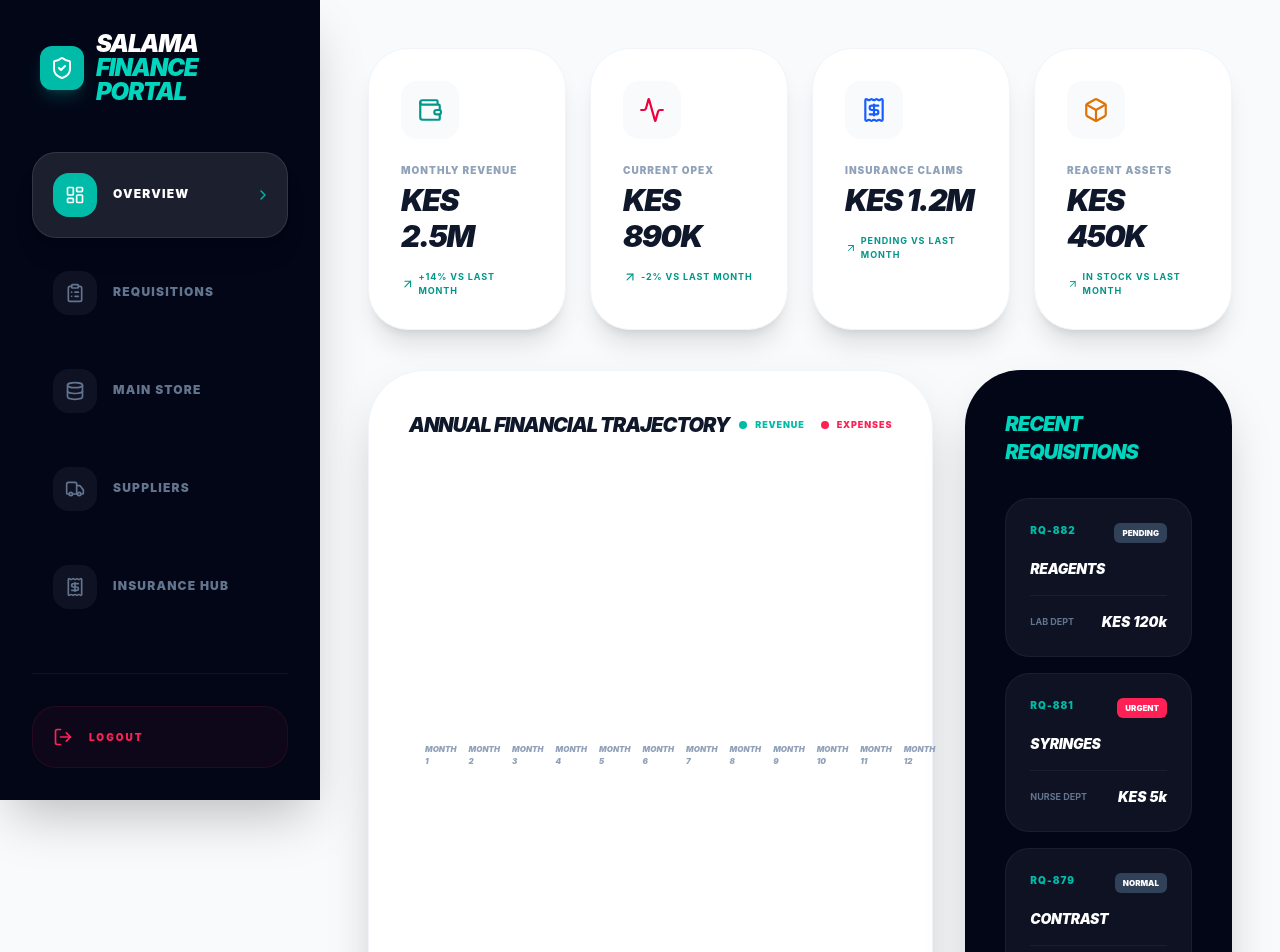
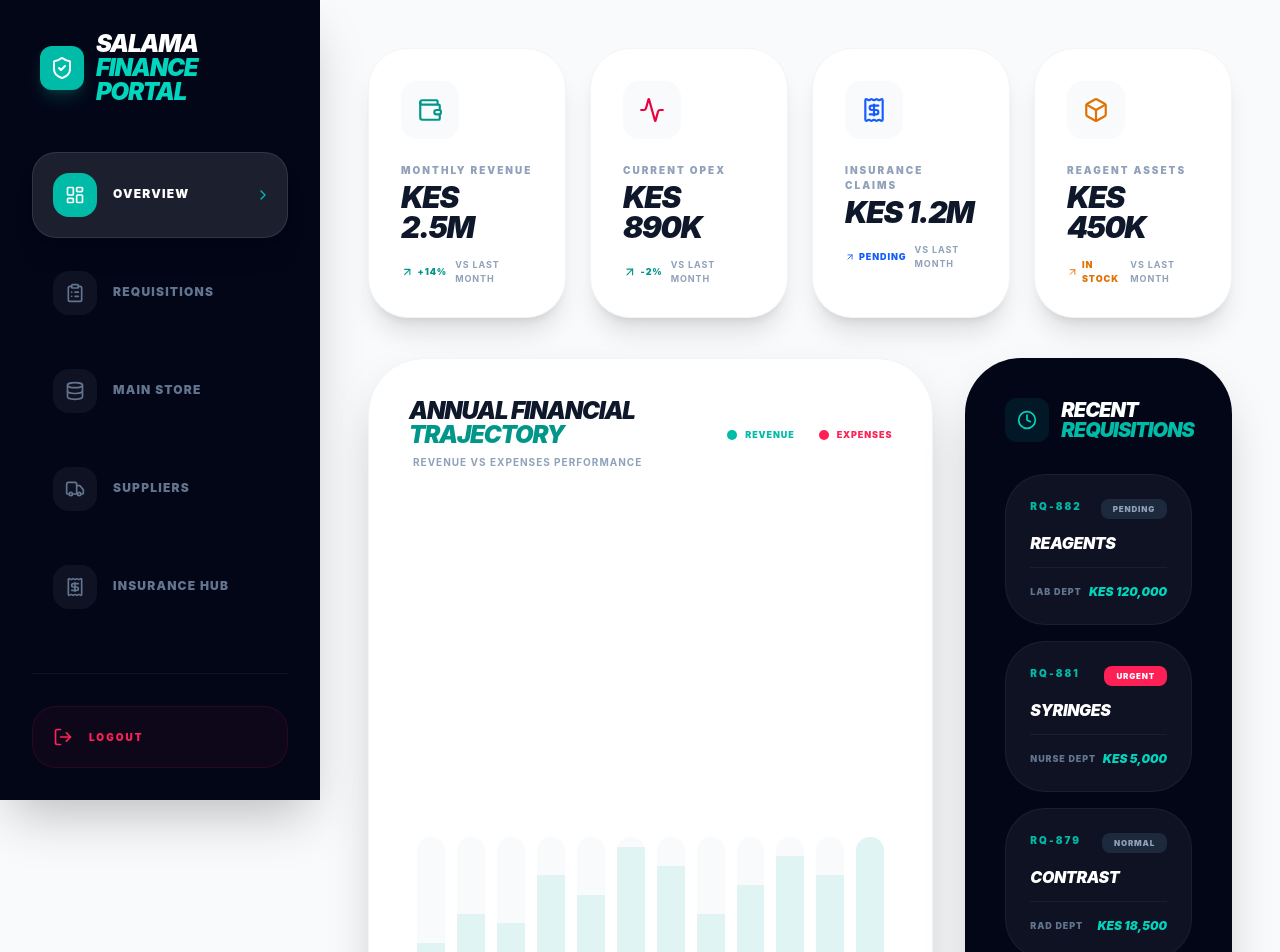
Before and after one commit to Lumitech2025/Salama_HMS, a React app in the folder frontend/: page /finance-dashboard in a window 1280 px wide. Shown: the top 952 px of the page. Built offline with nearby package versions, Linux system fonts and the light colour scheme; no server answers; sample sign-in values are in the browser's storage; the HTML template or start-up script is replaced by a standard one.

Commit message:
last push

```diff
--- a/frontend/src/components/dashboards/Finance/FinanceDashboard.jsx
+++ b/frontend/src/components/dashboards/Finance/FinanceDashboard.jsx
@@ -1,74 +1,92 @@
 import React from 'react';
-import { Wallet, Activity, Receipt, Box, ArrowUpRight, ChevronRight } from 'lucide-react';
+import { Wallet, Activity, Receipt, Box, ArrowUpRight, Clock } from 'lucide-react';
 
-const FinanceDashboard = () => {
+const FinanceDashboard = ({ setActiveTab }) => {
+  const months = ['JAN', 'FEB', 'MAR', 'APR', 'MAY', 'JUN', 'JUL', 'AUG', 'SEP', 'OCT', 'NOV', 'DEC'];
+
   return (
-    <div className="space-y-10 animate-in fade-in duration-700">
-      {/* KPI SECTION */}
+    <div className="space-y-10 animate-in fade-in duration-700 font-['Inter']">
+
+      {/* 1. KPI SECTION */}
       <div className="grid grid-cols-1 md:grid-cols-2 lg:grid-cols-4 gap-6">
         {[
-          { label: 'Monthly Revenue', val: 'KES 2.5M', icon: Wallet, color: 'text-teal-600', trend: '+14%' },
-          { label: 'Current OpEx', val: 'KES 890K', icon: Activity, color: 'text-rose-600', trend: '-2%' },
-          { label: 'Insurance Claims', val: 'KES 1.2M', icon: Receipt, color: 'text-blue-600', trend: 'Pending' },
-          { label: 'Reagent Assets', val: 'KES 450K', icon: Box, color: 'text-amber-600', trend: 'In Stock' },
+          { label: 'Monthly Revenue', val: 'KES 2.5M', icon: Wallet, color: 'text-teal-600', trend: '+14%', trendColor: 'text-teal-600' },
+          { label: 'Current OpEx', val: 'KES 890K', icon: Activity, color: 'text-rose-600', trend: '-2%', trendColor: 'text-teal-600' },
+          { label: 'Insurance Claims', val: 'KES 1.2M', icon: Receipt, color: 'text-blue-600', trend: 'Pending', trendColor: 'text-blue-600' },
+          { label: 'Reagent Assets', val: 'KES 450K', icon: Box, color: 'text-amber-600', trend: 'In Stock', trendColor: 'text-amber-600' },
         ].map((card, i) => (
-          <div key={i} className="bg-white p-8 rounded-[2.5rem] border border-slate-100 shadow-xl relative overflow-hidden group hover:shadow-2xl transition-all">
+          <div key={i} className="bg-white p-8 rounded-[2.5rem] border border-slate-100 shadow-xl relative overflow-hidden group hover:shadow-2xl transition-all text-left">
              <div className={`p-4 rounded-2xl w-fit mb-6 bg-slate-50 ${card.color}`}><card.icon size={26} /></div>
-             <p className="text-[10px] font-black text-slate-400 uppercase tracking-widest mb-1">{card.label}</p>
-             <h3 className="text-3xl font-black text-slate-900 tracking-tighter uppercase italic">{card.val}</h3>
-             <div className="mt-4 text-[9px] font-bold text-teal-600 flex items-center gap-1 uppercase tracking-widest">
-               <ArrowUpRight size={14} /> {card.trend} vs last month
+             <p className="text-[10px] font-black text-slate-400 uppercase tracking-[0.2em] mb-1">{card.label}</p>
+             <h3 className="text-3xl font-black text-slate-900 tracking-tighter uppercase italic leading-none">{card.val}</h3>
+             <div className={`mt-4 text-[9px] font-black ${card.trendColor} flex items-center gap-1 uppercase tracking-widest`}>
+               <ArrowUpRight size={14} /> {card.trend} <span className="text-slate-400 font-bold ml-1">vs last month</span>
              </div>
           </div>
         ))}
       </div>
 
       <div className="grid grid-cols-1 lg:grid-cols-12 gap-8">
-        {/* GRAPH COLUMN */}
-        <div className="lg:col-span-8 bg-white border border-slate-100 rounded-[3.5rem] p-10 shadow-2xl min-h-[500px]">
-          <div className="flex justify-between items-center mb-10">
-            <h4 className="text-xl font-black text-slate-900 uppercase italic tracking-tighter">Annual Financial Trajectory</h4>
-            <div className="flex gap-4 text-[9px] font-black uppercase tracking-widest">
-                <span className="flex items-center gap-2 text-teal-500"><div className="w-2 h-2 bg-teal-500 rounded-full"/> Revenue</span>
-                <span className="flex items-center gap-2 text-rose-500"><div className="w-2 h-2 bg-rose-500 rounded-full"/> Expenses</span>
+
+        {/* 2. ANALYTICS GRAPH - Reduced Height */}
+        <div className="lg:col-span-8 bg-white border border-slate-100 rounded-[3.5rem] p-10 shadow-2xl min-h-[450px] flex flex-col text-left">
+          <div className="flex justify-between items-center mb-8">
+            <div>
+                <h4 className="text-2xl font-black text-slate-900 uppercase italic tracking-tighter leading-none">Annual Financial <span className="text-teal-600">Trajectory</span></h4>
+                <p className="text-[10px] font-bold text-slate-400 uppercase tracking-widest mt-2 px-1 text-left">Revenue vs Expenses Performance</p>
+            </div>
+            <div className="flex gap-6 text-[9px] font-black uppercase tracking-widest">
+                <span className="flex items-center gap-2 text-teal-500"><div className="w-2.5 h-2.5 bg-teal-500 rounded-full"/> Revenue</span>
+                <span className="flex items-center gap-2 text-rose-500"><div className="w-2.5 h-2.5 bg-rose-500 rounded-full"/> Expenses</span>
             </div>
           </div>
-          {/* Chart logic here */}
-          <div className="h-72 flex items-end justify-between gap-3 px-4 pt-20">
+
+          {/* Chart logic - Standardized bars with Month Names */}
+          <div className="flex-1 flex items-end justify-between gap-3 px-2 pt-6">
              {[45, 60, 55, 80, 70, 95, 85, 60, 75, 90, 80, 100].map((h, i) => (
                 <div key={i} className="flex-1 flex flex-col items-center gap-3 group">
-                    <div className="w-full bg-slate-50 rounded-t-xl h-full flex flex-col justify-end overflow-hidden">
-                        <div className="w-full bg-teal-500/20 group-hover:bg-teal-500 transition-all cursor-pointer" style={{ height: `${h}%` }} />
+                    <div className="w-full bg-slate-50 rounded-2xl h-48 flex flex-col justify-end overflow-hidden">
+                        <div className="w-full bg-teal-500/10 group-hover:bg-teal-500 transition-all cursor-pointer" style={{ height: `${h}%` }} />
                     </div>
-                    <span className="text-[8px] font-black text-slate-400 uppercase italic">Month {i+1}</span>
+                    <span className="text-[8px] font-black text-slate-400 uppercase italic tracking-tighter">{months[i]}</span>
                 </div>
              ))}
           </div>
         </div>
 
-        {/* REQUISITION MINI-TABLE */}
-        <div className="lg:col-span-4 bg-[#020617] rounded-[3.5rem] p-10 shadow-2xl text-white">
-          <h4 className="text-xl font-black uppercase italic tracking-tighter text-teal-400 mb-8">Recent Requisitions</h4>
-          <div className="space-y-4">
+        {/* 3. REQUISITION SIDEBAR */}
+        <div className="lg:col-span-4 bg-[#020617] rounded-[3.5rem] p-10 shadow-2xl text-white flex flex-col">
+          <div className="flex items-center gap-3 mb-8">
+            <div className="p-3 bg-teal-500/10 rounded-xl text-teal-400"><Clock size={20}/></div>
+            <h4 className="text-xl font-black uppercase italic tracking-tighter text-white leading-none">Recent <span className="text-teal-500">Requisitions</span></h4>
+          </div>
+
+          <div className="space-y-4 flex-1">
             {[
-              { id: 'RQ-882', item: 'REAGENTS', dept: 'LAB DEPT', cost: '120k', status: 'PENDING' },
-              { id: 'RQ-881', item: 'SYRINGES', dept: 'NURSE DEPT', cost: '5k', status: 'URGENT' },
-              { id: 'RQ-879', item: 'CONTRAST', dept: 'RAD DEPT', cost: '18k', status: 'NORMAL' },
+              { id: 'RQ-882', item: 'REAGENTS', dept: 'LAB DEPT', cost: '120,000', status: 'PENDING' },
+              { id: 'RQ-881', item: 'SYRINGES', dept: 'NURSE DEPT', cost: '5,000', status: 'URGENT' },
+              { id: 'RQ-879', item: 'CONTRAST', dept: 'RAD DEPT', cost: '18,500', status: 'NORMAL' },
             ].map((req, i) => (
-              <div key={i} className="bg-white/5 border border-white/5 p-6 rounded-3xl group hover:bg-white/10 transition-all">
+              <div key={i} className="bg-white/5 border border-white/5 p-6 rounded-[2.5rem] group hover:bg-white/10 transition-all text-left">
                 <div className="flex justify-between items-start mb-4">
-                    <span className="text-[10px] font-black text-teal-500 uppercase tracking-widest">{req.id}</span>
-                    <span className={`text-[8px] font-black px-2 py-1 rounded-md ${req.status === 'URGENT' ? 'bg-rose-500' : 'bg-slate-700'}`}>{req.status}</span>
+                    <span className="text-[10px] font-black text-teal-500 uppercase tracking-[0.2em]">{req.id}</span>
+                    <span className={`text-[8px] font-black px-3 py-1 rounded-lg tracking-widest ${req.status === 'URGENT' ? 'bg-rose-500 text-white' : 'bg-slate-800 text-slate-400'}`}>{req.status}</span>
                 </div>
-                <p className="font-black text-sm uppercase italic tracking-tight">{req.item}</p>
-                <div className="flex justify-between items-center mt-4 pt-4 border-t border-white/5">
-                    <span className="text-[9px] font-bold text-slate-500 uppercase">{req.dept}</span>
-                    <span className="text-sm font-black italic">KES {req.cost}</span>
+                <p className="font-black text-base uppercase italic tracking-tight leading-none mb-4">{req.item}</p>
+                <div className="flex justify-between items-center pt-4 border-t border-white/5">
+                    <span className="text-[9px] font-black text-slate-500 uppercase tracking-widest">{req.dept}</span>
+                    <span className="text-xs font-black italic text-teal-400">KES {req.cost}</span>
                 </div>
               </div>
             ))}
           </div>
-          <button className="w-full mt-8 bg-teal-600 hover:bg-teal-500 py-5 rounded-2xl font-black text-[10px] uppercase tracking-[0.2em] transition-all">Open Requisition Hub</button>
+
+          <button
+            onClick={() => setActiveTab('requisitions')}
+            className="w-full mt-8 bg-teal-600 hover:bg-teal-500 py-6 rounded-3xl font-black text-[10px] uppercase tracking-[0.3em] transition-all shadow-xl shadow-teal-900/20 active:scale-95"
+          >
+            Open Requisition Hub
+          </button>
         </div>
       </div>
     </div>
```
Also changed, not shown: frontend/src/components/dashboards/Finance/modules/MainStoreLedger.jsx (+144 -67 lines).
